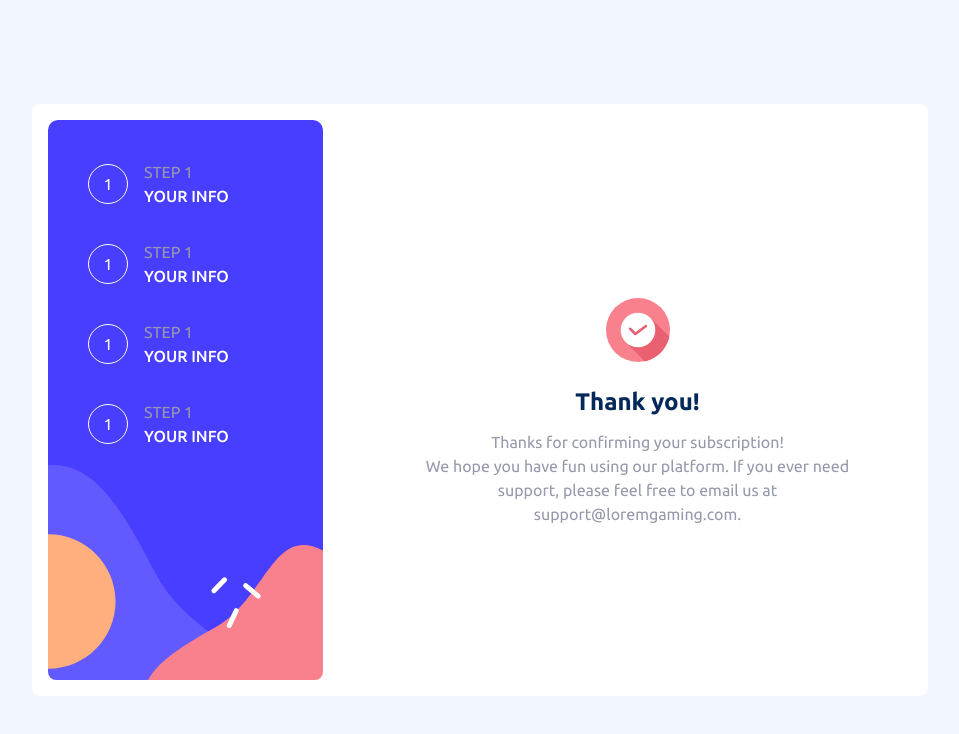
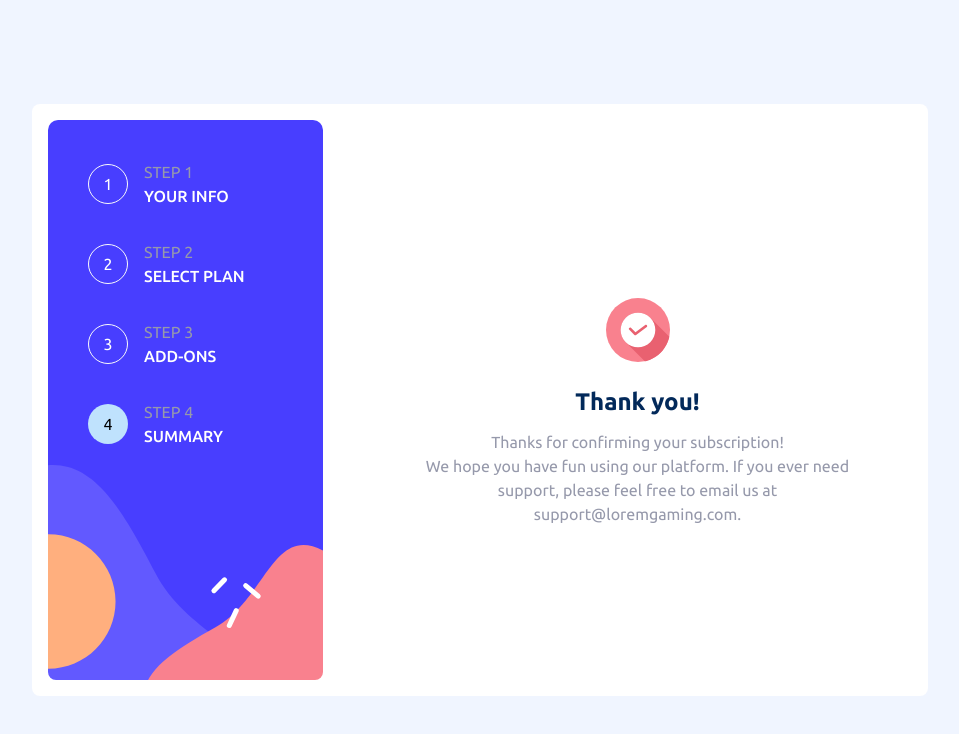
Before and after one commit to Safeya-Yasien/multi-step-form, a React (Vite) app: page /thank-you in a window 1280 px wide. Shown: the top 734 px of the page, without its empty margins (160-1119 px from the left). Built offline with nearby package versions, Linux system fonts and the light colour scheme.

Commit message:
feat: implement steps sidebar with dynamic step rendering and integrate sidebar steps data

```diff
--- a/src/components/common/stepsSidebar/Step.tsx
+++ b/src/components/common/stepsSidebar/Step.tsx
@@ -1,16 +1,28 @@
-const Step = () => {
+const Step = ({
+  title,
+  number,
+  isActive,
+}: {
+  title: string;
+  number: number;
+  isActive: boolean;
+}) => {
   return (
     <li className="flex gap-4 items-center">
       <div
-        className="flex items-center justify-center w-10 h-10 rounded-full
-            border border-gray-50 text-white"
+        className={`flex items-center justify-center w-10 h-10 rounded-full
+             ${
+               isActive
+                 ? "text-black bg-blue-200"
+                 : "border border-gray-50 text-white"
+             }`}
       >
-        1
+        {number}
       </div>
 
       <div className="hidden md:flex flex-col ">
-        <span className="uppercase text-grey-500">Step 1</span>
-        <p className="uppercase text-white font-medium">Your Info</p>
+        <span className="uppercase text-grey-500">Step {number}</span>
+        <p className="uppercase text-white font-medium">{title}</p>
       </div>
     </li>
   );
--- a/src/components/common/stepsSidebar/StepsSidebar.tsx
+++ b/src/components/common/stepsSidebar/StepsSidebar.tsx
@@ -1,6 +1,19 @@
+import { sidebarSteps } from "@/data";
 import Step from "./Step";
+import { useLocation } from "react-router";
+
+const stepMap: Record<string, number> = {
+  "/": 1,
+  "/plans": 2,
+  "/add-ons": 3,
+  "/summary": 4,
+  "/thank-you": 4,
+};
 
 const StepsSidebar = () => {
+  const location = useLocation();
+  const currentStep = stepMap[location.pathname] || 1;
+
   return (
     <div
       className="bg-[url(/images/bg-sidebar-mobile.svg)] md:bg-[url(/images/bg-sidebar-desktop.svg)] bg-no-repeat bg-cover md:rounded-lg
@@ -9,10 +22,13 @@ const StepsSidebar = () => {
     "
     >
       <ul className="flex flex-row md:flex-col items-center justify-center md:items-start gap-4 md:gap-8 mt-10 md:mt-0">
-        <Step />
-        <Step />
-        <Step />
-        <Step />
+        {sidebarSteps.map((step) => (
+          <Step
+            key={step.title}
+            {...step}
+            isActive={currentStep === step.number}
+          />
+        ))}
       </ul>
     </div>
   );
--- a/src/data/index.ts
+++ b/src/data/index.ts
@@ -1,4 +1,5 @@
 import { billingPlans } from "./billingPlans";
 import { addOns } from "./addOns";
+import { sidebarSteps } from "./sidebarSteps";
 
-export { billingPlans, addOns };
+export { billingPlans, addOns, sidebarSteps };
--- /dev/null
+++ b/src/data/sidebarSteps.ts
@@ -0,0 +1,19 @@
+
+export const sidebarSteps = [
+  {
+    number: 1,
+    title: "Your Info",
+  },
+  {
+    number: 2,
+    title: "Select Plan",
+  },
+  {
+    number: 3,
+    title: "Add-ons",
+  },
+  {
+    number: 4,
+    title: "Summary",
+  },
+];
--- a/src/pages/Summary.tsx
+++ b/src/pages/Summary.tsx
@@ -2,7 +2,7 @@ import { Heading } from "@/components/common";
 import { store } from "@/store/store";
 import { Link, useNavigate } from "react-router";
 import { useSnapshot } from "valtio";
-import { addOns } from "@/data";
+import { addOns, billingPlans } from "@/data";
 import type { FormEvent } from "react";
 
 const Summary = () => {
@@ -13,7 +13,12 @@ const Summary = () => {
   const billing = plan.billing;
   const isYearly = billing === "yearly";
 
-  const basePrice = isYearly ? 90 : 9;
+  const selectedPlan = billingPlans.find((p) => p.name === plan.type);
+  const basePrice = selectedPlan
+    ? isYearly
+      ? selectedPlan.price * 10
+      : selectedPlan.price
+    : 0;
 
   const selectedAddOns = addOns.filter((item) =>
     snap.addons.includes(item.name)
@@ -28,7 +33,7 @@ const Summary = () => {
 
   const handleConfirm = (e: FormEvent) => {
     e.preventDefault();
-   navigate('/thank-you')
+    navigate("/thank-you");
   };
 
   return (
```
